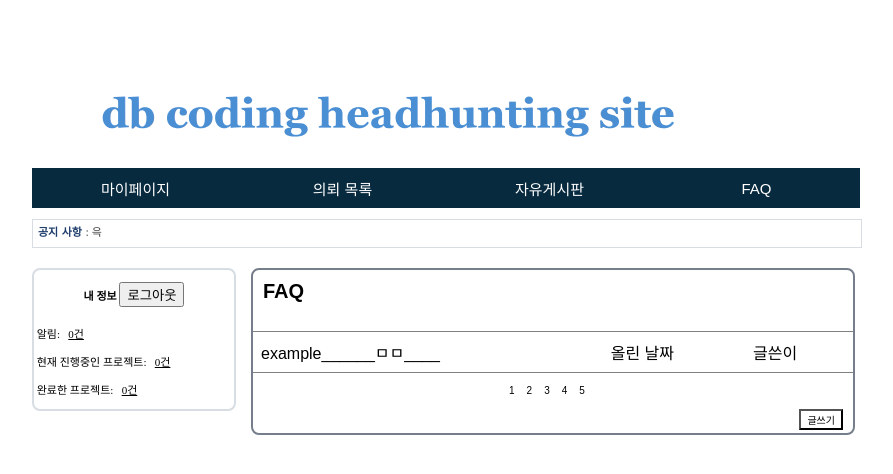
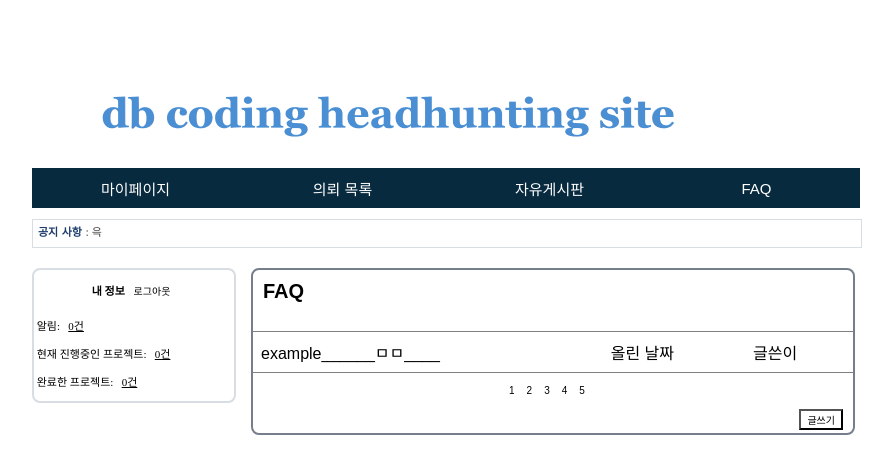
Before and after one commit to KSomi/DB_Project, a PHP site: page /FAQ.html in a window 1280 px wide. Shown: the top 474 px of the page, without its empty margins (193-1086 px from the left). Run offline with PHP 8.4, Linux system fonts and the light colour scheme; some libraries are stand-ins or nearby versions; some web fonts are replaced.

Commit message:
Update Home.css

```diff
--- a/Home.css
+++ b/Home.css
@@ -276,6 +276,16 @@ body-holder .RQlist ul {
     font-weight: bold;
     font-size: 11px;
 }
+.info-holder .hd .btn{
+    font-size: 10px;
+    background-color: white;
+    color: black;
+    border-style: hidden;
+    border-radius: 8px;
+}
+.info-holder .hd .btn:hover{
+    background-color: #e7e7e7;
+}
 
 .info-holder .ct{
     float: left;
```
